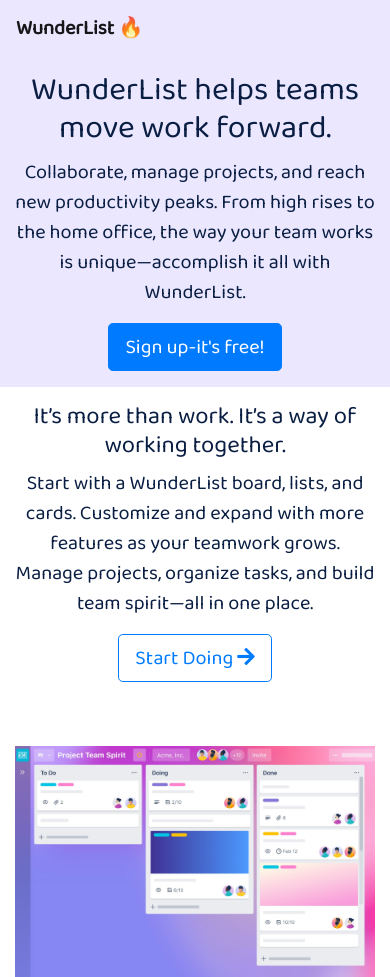
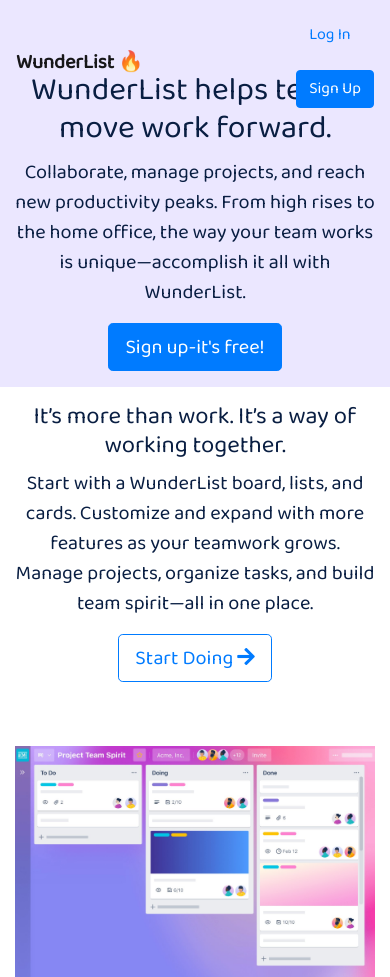
Before and after one commit to adityajain-web/WunderList, a plain HTML site: page index.html in a window 390 px wide. Shown: the top 977 px of the page. Drawn offline with nearby package versions, Linux system fonts and the light colour scheme.

Commit message:
Update index.html

```diff
--- a/index.html
+++ b/index.html
@@ -34,7 +34,7 @@
         <!-- Navbar Start -->
         <nav class="navbar navbar-expand-md navbar-light">
             <a class="navbar-brand font-weight-bold" href="#">WunderList 🔥</a>
-            <div class="ml-auto d-md-block d-none" id="navbarNav">
+            <div class="ml-auto" id="navbarNav">
                 <ul class="navbar-nav">
                     <li class="nav-item active">
                         <a class="nav-link" href="#">
```
